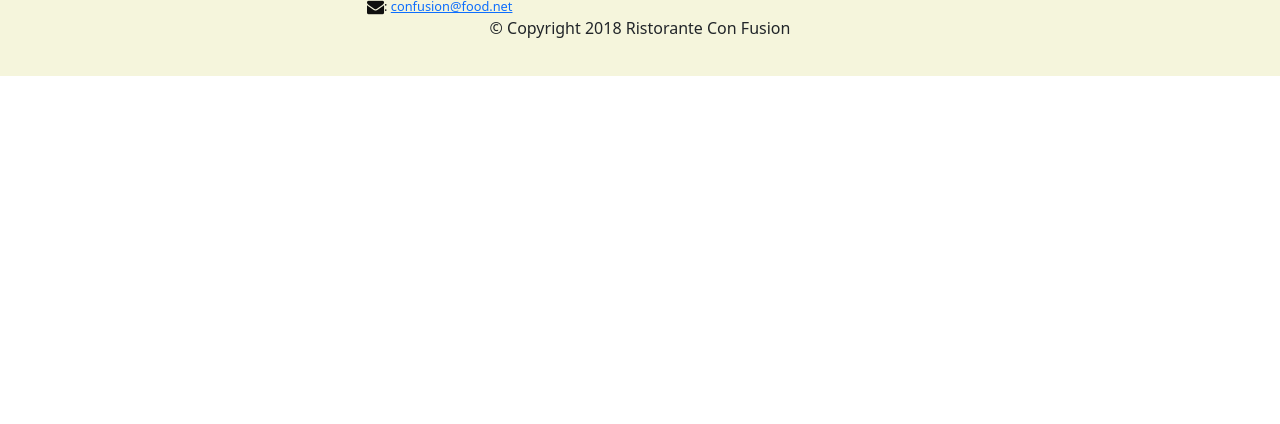
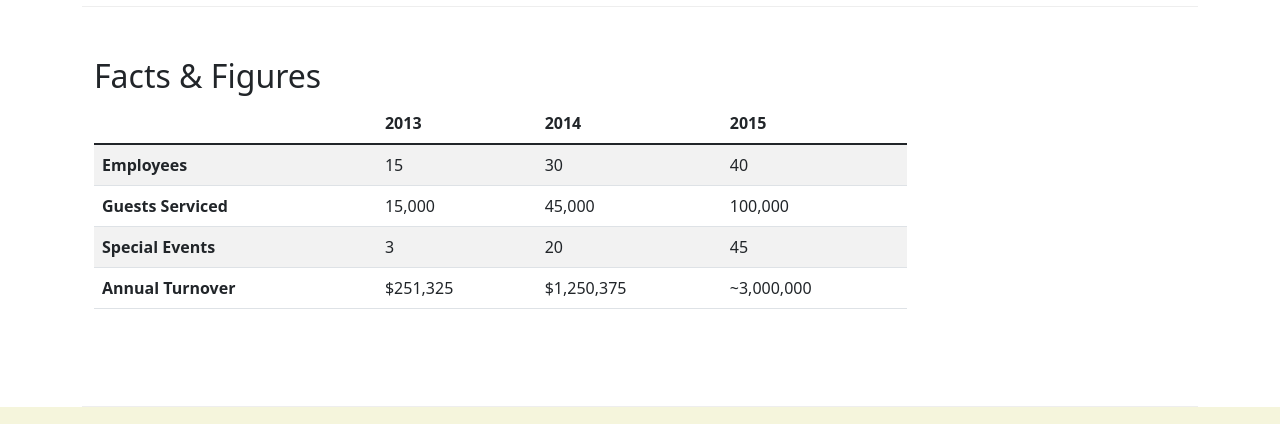
Before and after one commit to naimul-khan/bootstrap_restuarant, a website: page aboutus.html in a window 1280 px wide. Shown: the part 1682-2106 px from the top of the page. Before the commit the page ends 1758 px from the top, so only its background shows below. Drawn offline with nearby package versions, Linux system fonts and the light colour scheme.

Commit message:
tables and cards

```diff
--- a/aboutus.html
+++ b/aboutus.html
@@ -66,7 +66,38 @@
                 <p>Started in 2010, Ristorante con Fusion quickly established itself as a culinary icon par excellence in Hong Kong. With its unique brand of world fusion cuisine that can be found nowhere else, it enjoys patronage from the A-list clientele in Hong Kong.  Featuring four of the best three-star Michelin chefs in the world, you never know what will arrive on your plate the next time you visit us.</p>
                 <p>The restaurant traces its humble beginnings to <em>The Frying Pan</em>, a successful chain started by our CEO, Mr. Peter Pan, that featured for the first time the world's best cuisines in a pan.</p>
             </div>
-            <div class="col col-sm">
+
+            <!-- Card -->
+            <div class="col-sm">
+                <div class="card">
+                    <!-- Card Header -->
+                    <h3 class="card-header bg-primary text-white">Facts At a Glance</h3>
+                    <!-- Card Body -->
+                    <div class="card-body">
+                        <dl class="row">
+                            <dt class="col-6">Started</dt>
+                            <dd class="col-6">3 Feb. 2013</dd>
+                            <dt class="col-6">Major Stake Holder</dt>
+                            <dd class="col-6">HK Fine Foods Inc.</dd>
+                            <dt class="col-6">Last Year's Turnover</dt>
+                            <dd class="col-6">$1,250,375</dd>
+                            <dt class="col-6">Employees</dt>
+                            <dd class="col-6">40</dd>
+                        </dl>
+                    </div>
+                </div>
+            </div>
+            <!-- Card with NO head just Card Body-->
+            <div class="col-12">
+                <div class="card card-body bg-light">
+                    <blockquote class="blockquote">
+                        <!-- "mt-4" gives us a top margin of 4, "mb-5" gives us a bottom margin of 5 -->
+                        <p class="mt-4 mb-5">You better cut the pizza in four pieces because I'm not hungry enough to eat six.</p>
+                        <footer class="blockquote-footer">Yogi Berra,
+                            <cite title="Source Title">The Wit and Wisdom of Yogi Berra, P. Pepe, Diversion Books, 2014</cite>
+                        </footer>
+                    </blockquote>
+                </div>
             </div>
         </div>
 
@@ -83,6 +114,53 @@
                 <h3>Alberto Somayya <small>Executive Chef</small></h3>
                 <p class="d-none d-sm-block">Award winning three-star Michelin chef with wide International experience having worked closely with whos-who in the culinary world, he specializes in creating mouthwatering Indo-Italian fusion experiences. He says, <em>Put together the cuisines from the two craziest cultures, and you get a winning hit! Amma Mia!</em></p>
             </div>
+       </div>
+
+       <!-- Tables Section -->
+       <div class="row row-content">
+           <div class="col-12 col-sm-9">
+               <h2>Facts &amp; Figures</h2>
+                <!-- TABLE -->
+                <div class="table-responsive">
+                    <table class="table table-striped">
+                        <thead class="thead-dark">
+                            <tr>
+                                <th>&nbsp;</th>
+                                <th>2013</th>
+                                <th>2014</th>
+                                <th>2015</th>
+                            </tr>
+                        </thead>
+                        <tbody>
+                            <tr>
+                                <th>Employees</th>
+                                <td>15</td>
+                                <td>30</td>
+                                <td>40</td>
+                            </tr>
+                            <tr>
+                                <th>Guests Serviced</th>
+                                <td>15,000</td>
+                                <td>45,000</td>
+                                <td>100,000</td>
+                            </tr>
+                            <tr>
+                                <th>Special Events</th>
+                                <td>3</td>
+                                <td>20</td>
+                                <td>45</td>
+                            </tr>
+                            <tr>
+                                <th>Annual Turnover</th>
+                                <td>$251,325</td>
+                                <td>$1,250,375</td>
+                                <td>~3,000,000</td>
+                            </tr>
+                        </tbody>
+                    </table>
+                </div>
+           </div>
+           <div class="col-12 col-sm-3"></div>
        </div>
 
     </div>
```
